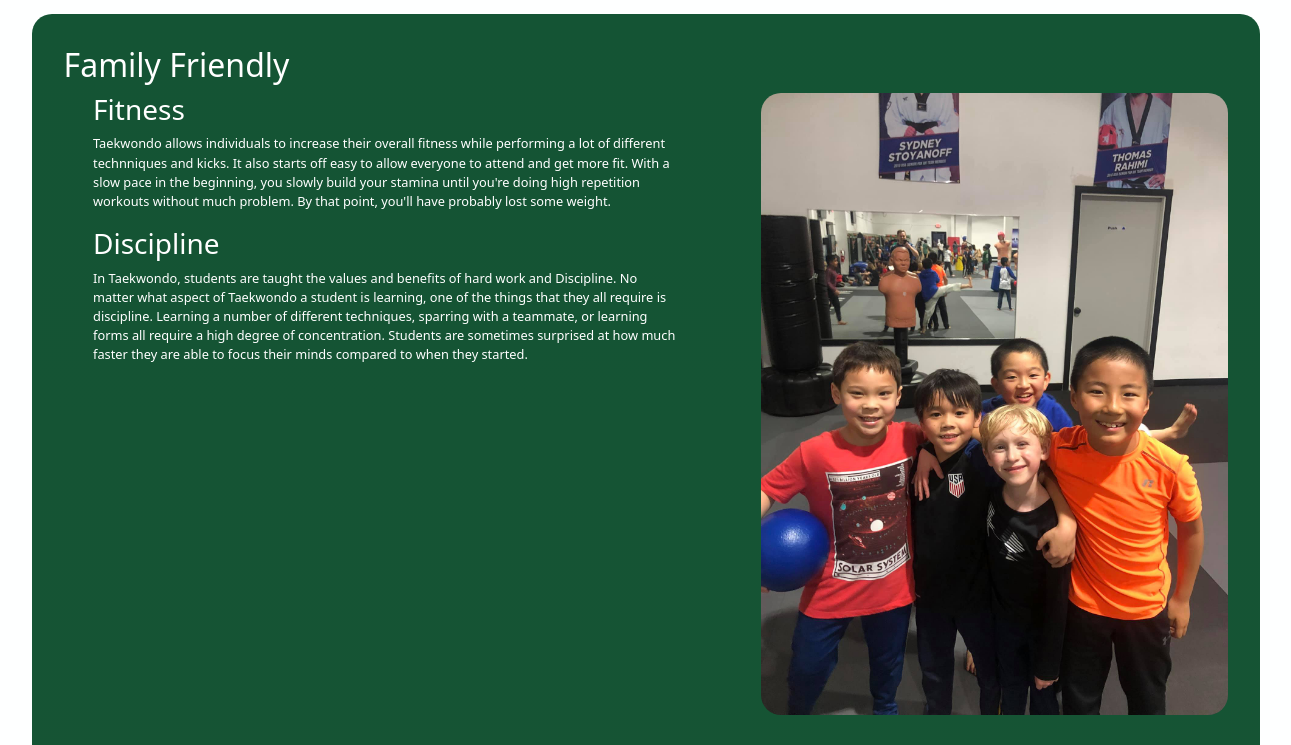
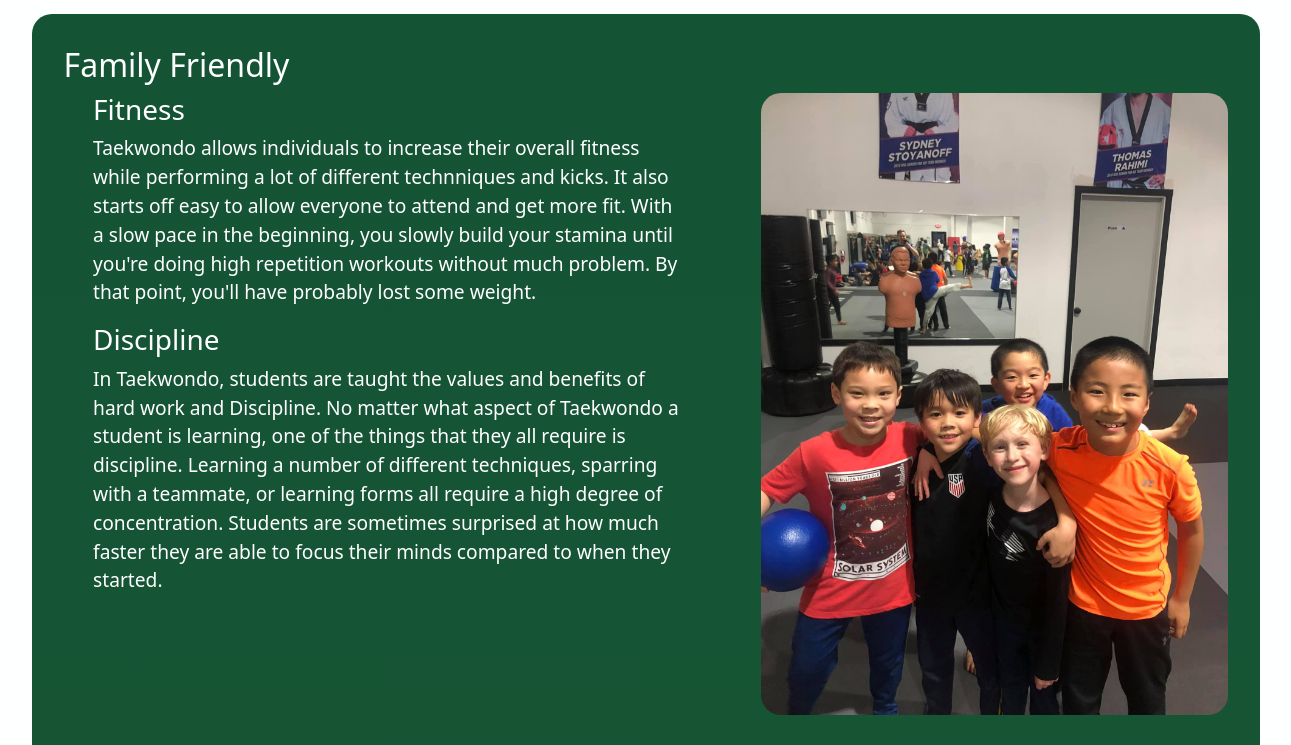
Before and after one commit to Vastagon/nta-new, a React (Create React App) app: page /afterschool in a window 1536 px wide. Shown: the part 600-1345 px from the top of the page, without its empty margins (122-1413 px from the left). Built offline with nearby package versions, Linux system fonts and the light colour scheme.

Commit message:
small font changes.

```diff
--- a/src/styles/AfterSchool.css
+++ b/src/styles/AfterSchool.css
@@ -51,3 +51,20 @@
     width: 40%;
     height: 80%;
 }
+
+@media screen and (min-width: 1439px) {
+    .image-segment-text > p{
+        font-size: 1.2rem;
+    }
+}
+@media screen and (min-width: 2000px) {
+    .image-segment-text > p, .overview > p{
+        font-size: 2rem;
+    }
+    .image-segment-text > h3, .overview > h2{
+        font-size: 4rem;
+    }
+    .children-classes > h2{
+        font-size: 6rem;
+    }
+}
```
